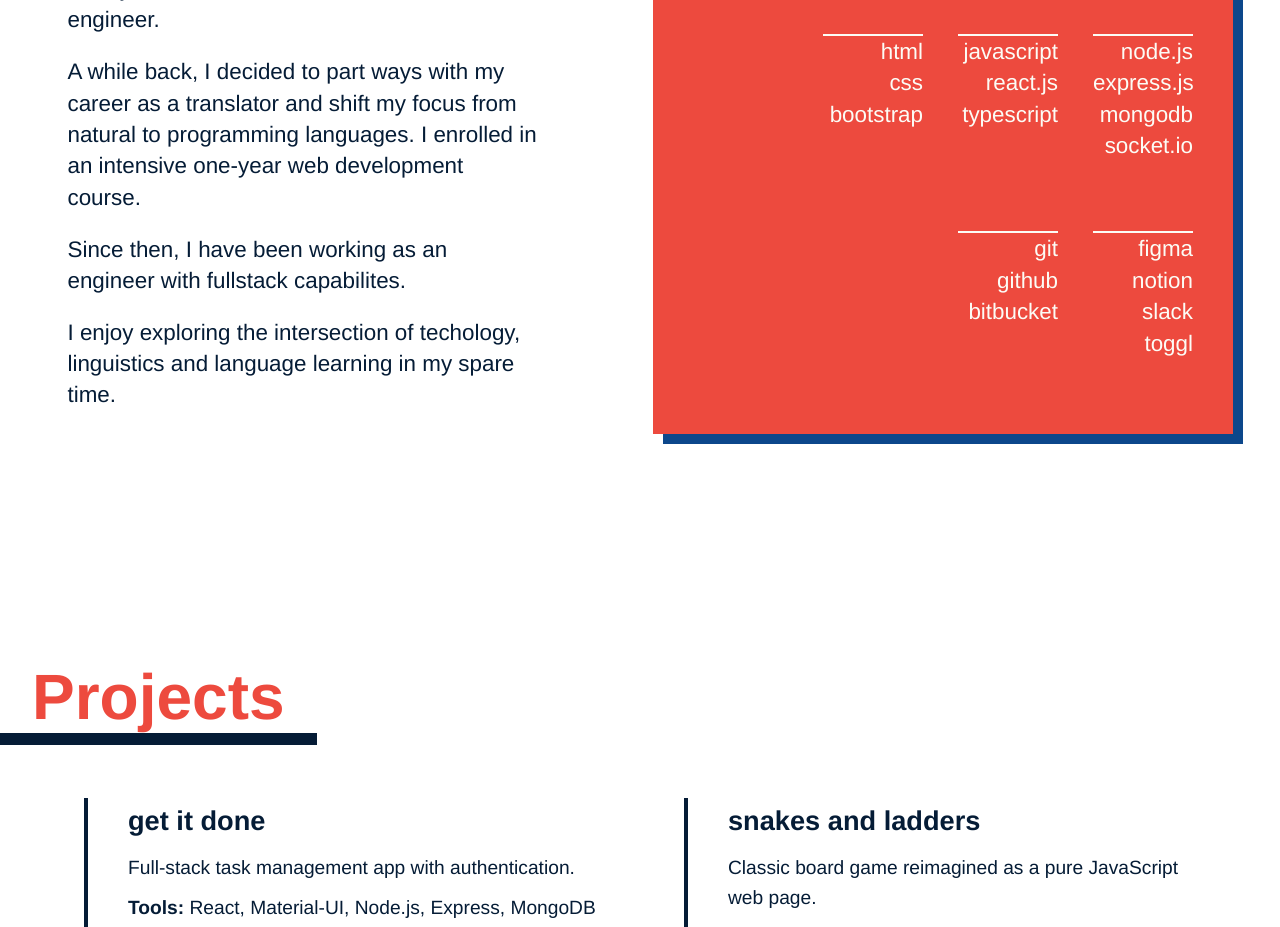
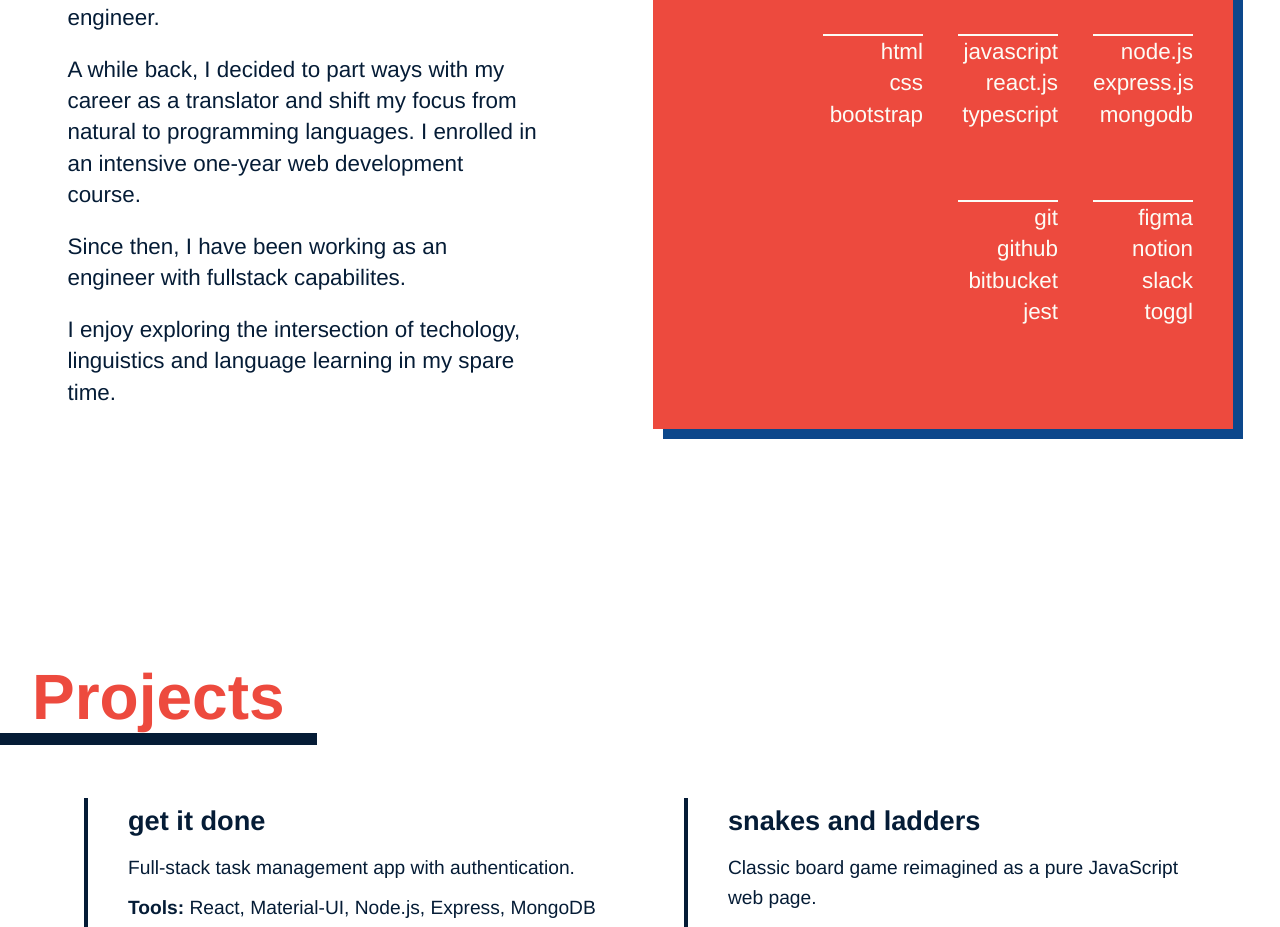
Before and after one commit to anabrd/portfolio, a React (Create React App) app: page / in a window 1280 px wide. Shown: the part 1020-1947 px from the top of the page. Built offline with nearby package versions, Linux system fonts and the light colour scheme.

Commit message:
Add skills

```diff
--- a/src/data/dataEN.js
+++ b/src/data/dataEN.js
@@ -27,8 +27,8 @@ const dataEN = [{
         content: [
             ["HTML", "CSS", "Bootstrap"],
             ["JavaScript", "React.js", "Typescript"],
-            ["Node.js", "Express.js", "MongoDB", "Socket.io"],
-            ["Git", "GitHub", "Bitbucket"],
+            ["Node.js", "Express.js", "MongoDB"],
+            ["Git", "GitHub", "Bitbucket", "jest"],
             ["Figma", "Notion", "Slack", "Toggl"]
         ]
     },
```
